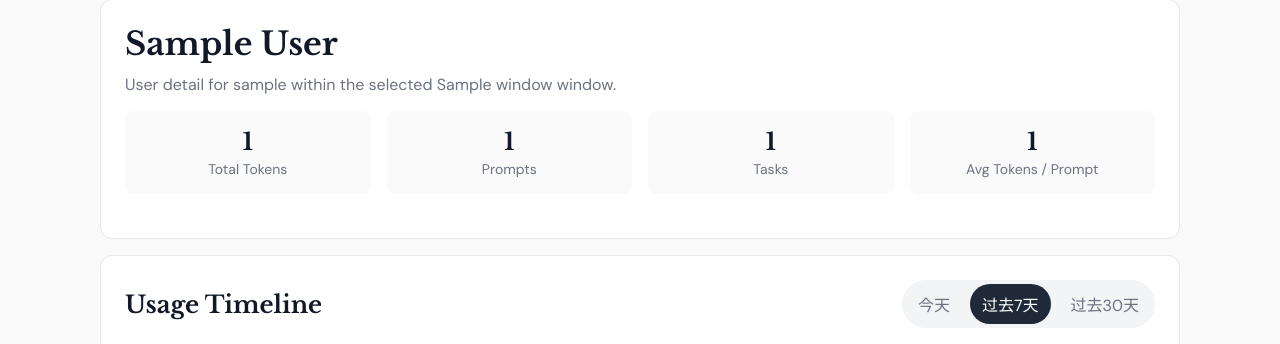
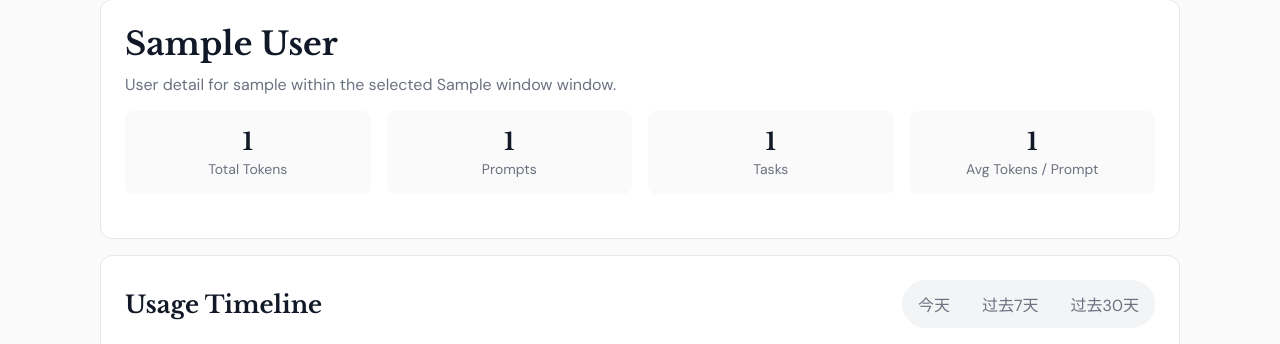
Before and after one commit to susu3621/TokenLeague, a Python web app: template service/templates/user_detail.html in a window 1280 px wide. Shown: the part 79-423 px from the top of the page. Run offline with Jinja, Linux system fonts and the light colour scheme; the template is opened without the code that fills it: most values are stand-ins (such as "Sample title", 1, 10 or a date in 2020).

Commit message:
Fix user detail all-window selector behavior

```diff
--- a/service/app.py
+++ b/service/app.py
@@ -570,7 +570,7 @@ def api_user_models(user_id: int):
 @auth_module.login_required
 def api_user_timeline(user_id: int):
     """Get user token usage timeline"""
-    window = _requested_window(VALID_TIMELINE_WINDOWS, default="week")
+    window = _requested_user_detail_window()
     # today window always uses hour granularity
     if window == "today":
         granularity = "hour"
--- a/service/templates/user_detail.html
+++ b/service/templates/user_detail.html
@@ -72,7 +72,6 @@
 {% endblock %}
 
 {% block content %}
-{% set timeline_selector_window = window if window in ['today', 'week', 'month'] else 'week' %}
 <section class="stack">
     <div class="card">
         <h1 class="hero-title">{{ stats.user.display_name }}</h1>
@@ -101,10 +100,10 @@
     <div class="card">
         <div class="section-header">
             <h2>Usage Timeline</h2>
-            <div class="timeline-range" aria-label="Timeline range selector" data-user-detail-window-selector="{{ timeline_selector_window }}">
-                <button type="button" class="timeline-range-button{% if timeline_selector_window == 'today' %} is-active{% endif %}" data-user-detail-window-option="today">今天</button>
-                <button type="button" class="timeline-range-button{% if timeline_selector_window == 'week' %} is-active{% endif %}" data-user-detail-window-option="week">过去7天</button>
-                <button type="button" class="timeline-range-button{% if timeline_selector_window == 'month' %} is-active{% endif %}" data-user-detail-window-option="month">过去30天</button>
+            <div class="timeline-range" aria-label="Timeline range selector" data-user-detail-window-selector="{{ window }}">
+                <button type="button" class="timeline-range-button{% if window == 'today' %} is-active{% endif %}" data-user-detail-window-option="today">今天</button>
+                <button type="button" class="timeline-range-button{% if window == 'week' %} is-active{% endif %}" data-user-detail-window-option="week">过去7天</button>
+                <button type="button" class="timeline-range-button{% if window == 'month' %} is-active{% endif %}" data-user-detail-window-option="month">过去30天</button>
             </div>
         </div>
         <div class="chart-container">
```
Also changed, not shown: service/tests/test_token_league.py (+57 -5 lines).
